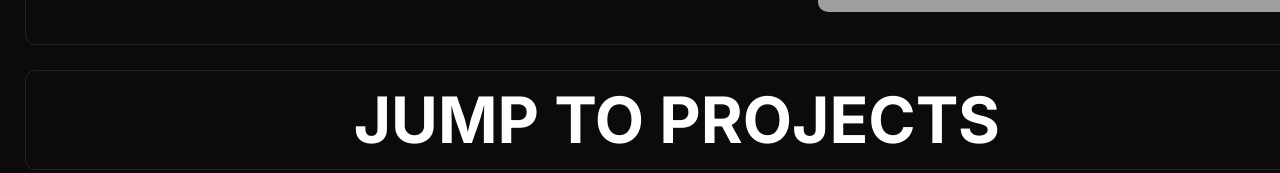
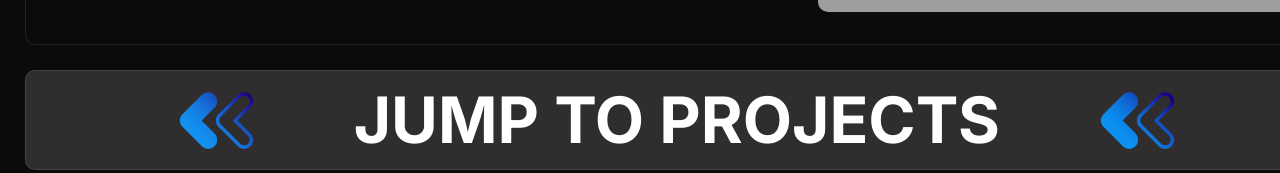
Before and after one commit to curtisrobinson2303/curtis-robinson-portfolio, a Next.js app: page / in a window 1280 px wide. Shown: the part 779-952 px from the top of the page. Built offline with nearby package versions, Linux system fonts and the light colour scheme; grey boxes are pictures that could not be loaded.

Commit message:
jump to projects button updates

```diff
--- a/src/pages/index.js
+++ b/src/pages/index.js
@@ -22,20 +22,22 @@ export default function Home() {
             <div class="landing-name-text">
               <h1>CURTIS</h1>
               <div className="hero-landing"></div>
-              <h1>ROBINSON </h1>
+              <h1>ROBINSON</h1>
             </div>
           </div>
         </div>
         <div className="spacer"></div>
         <Link href="#projects-id" className="socialLinksButton">
-          <div className="contact-me-element">
-            <h1>JUMP TO PROJECTS</h1>
-            {/* <Image
-                src={"/GitHub_Logo.png"}
-                width={500}
-                height={1000}
-                alt="githublogo"
-              /> */}
+          <div className="jump-projects">
+            <div className="jump-projects-container">
+              <div className="jump-projects-arrow">
+                <CustomImage src={"/right-arrow.png"} alt="positano" />
+              </div>
+              <h1>JUMP TO PROJECTS</h1>
+              <div className="jump-projects-arrow">
+                <CustomImage src={"/left-arrow.png"} alt="positano" />
+              </div>
+            </div>
           </div>
         </Link>
         <div id="about-me-id">
--- a/src/styles/globals.css
+++ b/src/styles/globals.css
@@ -244,6 +244,48 @@
     background-color: rgba(255, 255, 255, 0.144);
   }
   animation: slide-up 1s;
+}
+
+/* Jump to projects styles */
+.jump-projects {
+  justify-content: center;
+  align-items: center;
+  width: 100%;
+  display: flex;
+}
+
+.jump-projects-container {
+  width: 100%;
+  height: 100px;
+  display: flex;
+  justify-content: center;
+  align-items: center;
+  flex-direction: row; /* Change the flex direction to reverse the order */
+  background-color: transparent;
+  border-radius: 10px; /* Set border-radius to round the image corners */
+  transition: background-color 0.2s;
+  background-color: rgba(255, 255, 255, 0.144);
+  border: 0.5px solid rgba(255, 255, 255, 0.1);
+  /* Remove the commented out background-color property */
+  /* background-color: rgba(236, 240, 241, 0.8); */
+  /* When hovering, change the background color to red */
+  &:hover {
+    background-color: rgba(255, 255, 255, 0.044);
+  }
+}
+.jump-projects-arrow {
+  width: 75px;
+  height: 75px;
+  overflow: hidden;
+  object-fit: cover;
+  position: relative;
+}
+.jump-projects h1 {
+  font-size: 4rem;
+  font-weight: bold;
+  color: white;
+  padding-left: 100px;
+  padding-right: 100px;
 }
 
 /* Tile Spacer */
@@ -714,19 +756,22 @@
   width: 100%;
   height: 100px;
   display: flex;
+  flex-direction: row;
   justify-content: center;
   align-items: center;
   background-color: transparent;
   border-radius: 10px; /* Set border-radius to round the image corners */
   transition: background-color 0.2s;
+  background-color: rgba(255, 255, 255, 0.144);
   border: 0.5px solid rgba(255, 255, 255, 0.1);
   /* Remove the commented out background-color property */
   /* background-color: rgba(236, 240, 241, 0.8); */
   /* When hovering, change the background color to red */
   &:hover {
-    background-color: rgba(255, 255, 255, 0.144);
+    background-color: rgba(255, 255, 255, 0.044);
   }
 }
+
 .contact-me-element h1 {
   font-size: 4rem;
   font-weight: bold;
```
Also changed, not shown: public/left-arrow.png (added), public/right-arrow.png (added).
